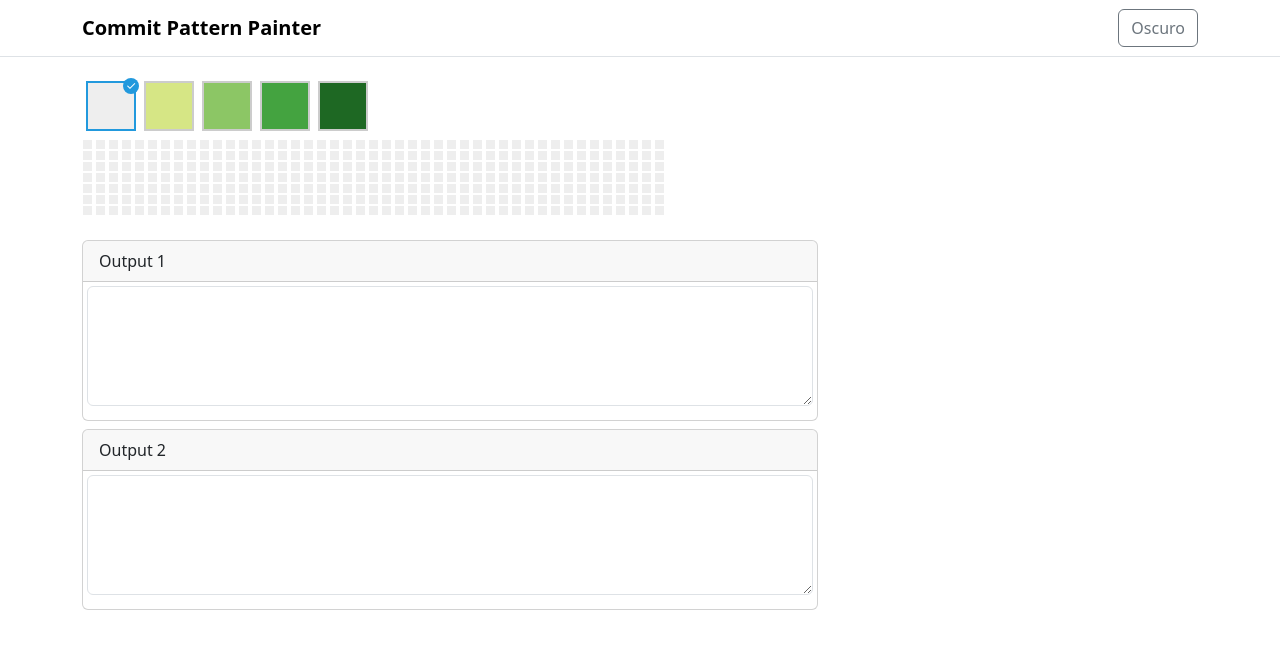
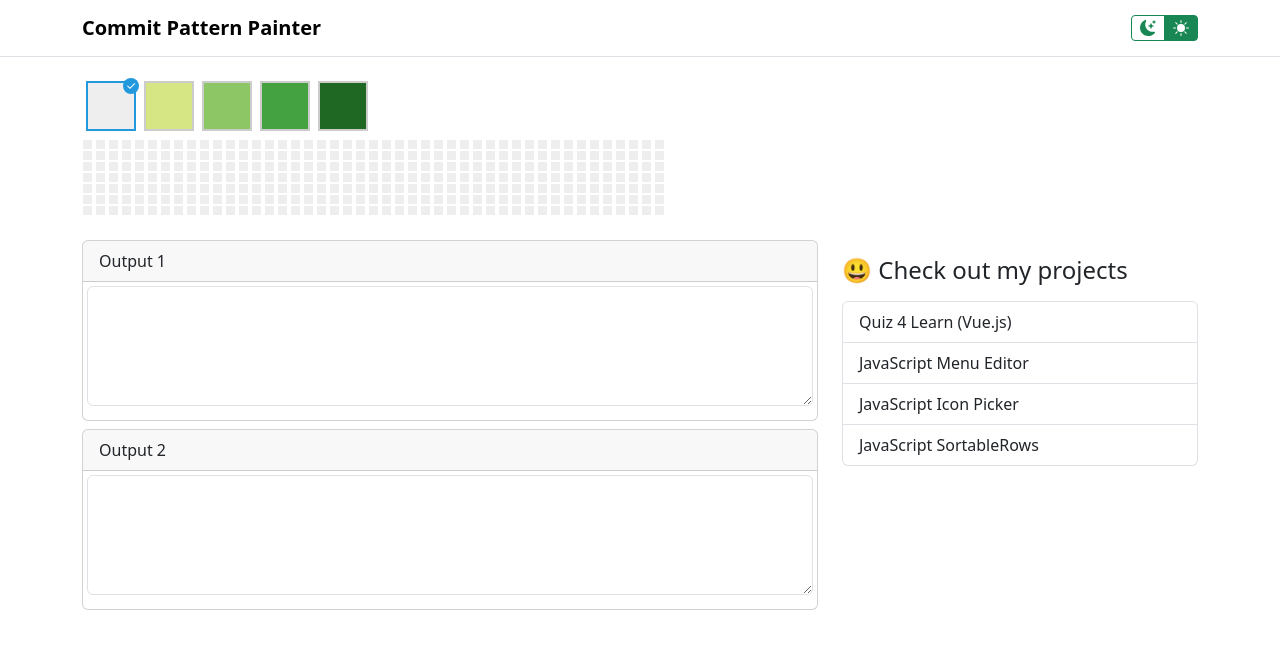
Before and after one commit to davicotico/commit-pattern-painter, a Vue app: page / in a window 1280 px wide. Shown: the top 648 px of the page. Built offline with nearby package versions, Linux system fonts and the light colour scheme.

Commit message:
improve dark/light switch using radio button

```diff
--- a/index.html
+++ b/index.html
@@ -1,10 +1,10 @@
-<!DOCTYPE html>
-<html lang="">
+<!doctype html>
+<html lang="en">
   <head>
-    <meta charset="UTF-8">
-    <link rel="icon" href="/favicon.ico">
-    <meta name="viewport" content="width=device-width, initial-scale=1.0">
-    <title>Vite App</title>
+    <meta charset="UTF-8" />
+    <link rel="icon" href="/favicon.ico" />
+    <meta name="viewport" content="width=device-width, initial-scale=1.0" />
+    <title>Commit Pattern Painter - David Ticona Saravia</title>
   </head>
   <body>
     <div id="app"></div>
--- a/src/App.vue
+++ b/src/App.vue
@@ -4,6 +4,8 @@ import { useDark } from '@vueuse/core';
 import BrushPalette from './components/BrushPalette.vue';
 import CommitsCanva from './components/CommitsCanva.vue';
 import { updateOutput1, updateOutput2 } from './utils/output';
+import IconMoon from './components/icons/IconMoon.vue';
+import IconSun from './components/icons/IconSun.vue';
 
 const isDark = useDark({
   selector: 'html',
@@ -38,13 +40,35 @@ function updateOutput() {
         <strong>Commit Pattern Painter</strong>
       </a>
       <div class="ms-auto">
-        <button
-          class="btn btn-outline-secondary"
-          @click="isDark = !isDark"
-          :title="isDark ? 'Cambiar a modo claro' : 'Cambiar a modo oscuro'"
+        <div
+          class="btn-group btn-group-sm"
+          role="group"
+          aria-label="Basic radio toggle button group"
         >
-          {{ isDark ? 'Claro' : 'Oscuro' }}
-        </button>
+          <input
+            v-model="isDark"
+            type="radio"
+            class="btn-check"
+            id="rdoDark"
+            :value="true"
+            autocomplete="off"
+          />
+          <label class="btn btn-outline-success d-flex align-items-center" for="rdoDark">
+            <icon-moon></icon-moon>
+          </label>
+
+          <input
+            v-model="isDark"
+            type="radio"
+            class="btn-check"
+            id="rdoLight"
+            :value="false"
+            autocomplete="off"
+          />
+          <label class="btn btn-outline-success d-flex align-items-center" for="rdoLight">
+            <icon-sun></icon-sun>
+          </label>
+        </div>
       </div>
     </div>
   </nav>
@@ -60,24 +84,49 @@ function updateOutput() {
       </div>
     </div>
     <div class="row">
-      <div class="col-8">
+      <div class="col-12 col-md-8">
         <div class="card">
           <div class="card-header">Output 1</div>
           <div class="card-body p-1">
             <textarea id="output1" class="form-control w-100 textarea-output"></textarea>
           </div>
         </div>
-      </div>
-    </div>
-    <div class="row my-2">
-      <div class="col-8">
-        <div class="card">
+        <div class="card mt-2">
           <div class="card-header">Output 2</div>
           <div class="card-body p-1">
             <textarea id="output2" class="form-control w-100 textarea-output"></textarea>
           </div>
         </div>
       </div>
+      <div class="col-12 col-md-4 pt-3">
+        <h4>😃 Check out my projects</h4>
+        <div class="list-group mt-3">
+          <a
+            href="https://davidticona.com/quiz4learn/"
+            target="_blank"
+            class="list-group-item list-group-item-action"
+            >Quiz 4 Learn (Vue.js)</a
+          >
+          <a
+            href="https://davidticona.com/demos/javascript-menu-editor/"
+            target="_blank"
+            class="list-group-item list-group-item-action"
+            >JavaScript Menu Editor</a
+          >
+          <a
+            href="https://davidticona.com/demos/javascript-iconpicker/"
+            target="_blank"
+            class="list-group-item list-group-item-action"
+            >JavaScript Icon Picker</a
+          >
+          <a
+            href="https://davidticona.com/demos/sortablerows/"
+            target="_blank"
+            class="list-group-item list-group-item-action"
+            >JavaScript SortableRows</a
+          >
+        </div>
+      </div>
     </div>
   </div>
 </template>
--- /dev/null
+++ b/src/components/icons/IconMoon.vue
@@ -0,0 +1,17 @@
+<template>
+  <svg
+    xmlns="http://www.w3.org/2000/svg"
+    width="16"
+    height="16"
+    fill="currentColor"
+    class="bi bi-moon-stars-fill"
+    viewBox="0 0 16 16"
+  >
+    <path
+      d="M6 .278a.77.77 0 0 1 .08.858 7.2 7.2 0 0 0-.878 3.46c0 4.021 3.278 7.277 7.318 7.277q.792-.001 1.533-.16a.79.79 0 0 1 .81.316.73.73 0 0 1-.031.893A8.35 8.35 0 0 1 8.344 16C3.734 16 0 12.286 0 7.71 0 4.266 2.114 1.312 5.124.06A.75.75 0 0 1 6 .278"
+    />
+    <path
+      d="M10.794 3.148a.217.217 0 0 1 .412 0l.387 1.162c.173.518.579.924 1.097 1.097l1.162.387a.217.217 0 0 1 0 .412l-1.162.387a1.73 1.73 0 0 0-1.097 1.097l-.387 1.162a.217.217 0 0 1-.412 0l-.387-1.162A1.73 1.73 0 0 0 9.31 6.593l-1.162-.387a.217.217 0 0 1 0-.412l1.162-.387a1.73 1.73 0 0 0 1.097-1.097zM13.863.099a.145.145 0 0 1 .274 0l.258.774c.115.346.386.617.732.732l.774.258a.145.145 0 0 1 0 .274l-.774.258a1.16 1.16 0 0 0-.732.732l-.258.774a.145.145 0 0 1-.274 0l-.258-.774a1.16 1.16 0 0 0-.732-.732l-.774-.258a.145.145 0 0 1 0-.274l.774-.258c.346-.115.617-.386.732-.732z"
+    />
+  </svg>
+</template>
--- /dev/null
+++ b/src/components/icons/IconSun.vue
@@ -0,0 +1,14 @@
+<template>
+  <svg
+    xmlns="http://www.w3.org/2000/svg"
+    width="16"
+    height="16"
+    fill="currentColor"
+    class="bi bi-brightness-high-fill"
+    viewBox="0 0 16 16"
+  >
+    <path
+      d="M12 8a4 4 0 1 1-8 0 4 4 0 0 1 8 0M8 0a.5.5 0 0 1 .5.5v2a.5.5 0 0 1-1 0v-2A.5.5 0 0 1 8 0m0 13a.5.5 0 0 1 .5.5v2a.5.5 0 0 1-1 0v-2A.5.5 0 0 1 8 13m8-5a.5.5 0 0 1-.5.5h-2a.5.5 0 0 1 0-1h2a.5.5 0 0 1 .5.5M3 8a.5.5 0 0 1-.5.5h-2a.5.5 0 0 1 0-1h2A.5.5 0 0 1 3 8m10.657-5.657a.5.5 0 0 1 0 .707l-1.414 1.415a.5.5 0 1 1-.707-.708l1.414-1.414a.5.5 0 0 1 .707 0m-9.193 9.193a.5.5 0 0 1 0 .707L3.05 13.657a.5.5 0 0 1-.707-.707l1.414-1.414a.5.5 0 0 1 .707 0m9.193 2.121a.5.5 0 0 1-.707 0l-1.414-1.414a.5.5 0 0 1 .707-.707l1.414 1.414a.5.5 0 0 1 0 .707M4.464 4.465a.5.5 0 0 1-.707 0L2.343 3.05a.5.5 0 1 1 .707-.707l1.414 1.414a.5.5 0 0 1 0 .708"
+    />
+  </svg>
+</template>
--- a/vite.config.js
+++ b/vite.config.js
@@ -1,18 +1,16 @@
-import { fileURLToPath, URL } from 'node:url'
+import { fileURLToPath, URL } from 'node:url';
 
-import { defineConfig } from 'vite'
-import vue from '@vitejs/plugin-vue'
-import vueDevTools from 'vite-plugin-vue-devtools'
+import { defineConfig } from 'vite';
+import vue from '@vitejs/plugin-vue';
+import vueDevTools from 'vite-plugin-vue-devtools';
 
 // https://vite.dev/config/
 export default defineConfig({
-  plugins: [
-    vue(),
-    vueDevTools(),
-  ],
+  plugins: [vue(), vueDevTools()],
   resolve: {
     alias: {
-      '@': fileURLToPath(new URL('./src', import.meta.url))
+      '@': fileURLToPath(new URL('./src', import.meta.url)),
     },
   },
-})
+  base: './',
+});
```
Also changed, not shown: 1 other file (tests, documents, lock files or other folders).
